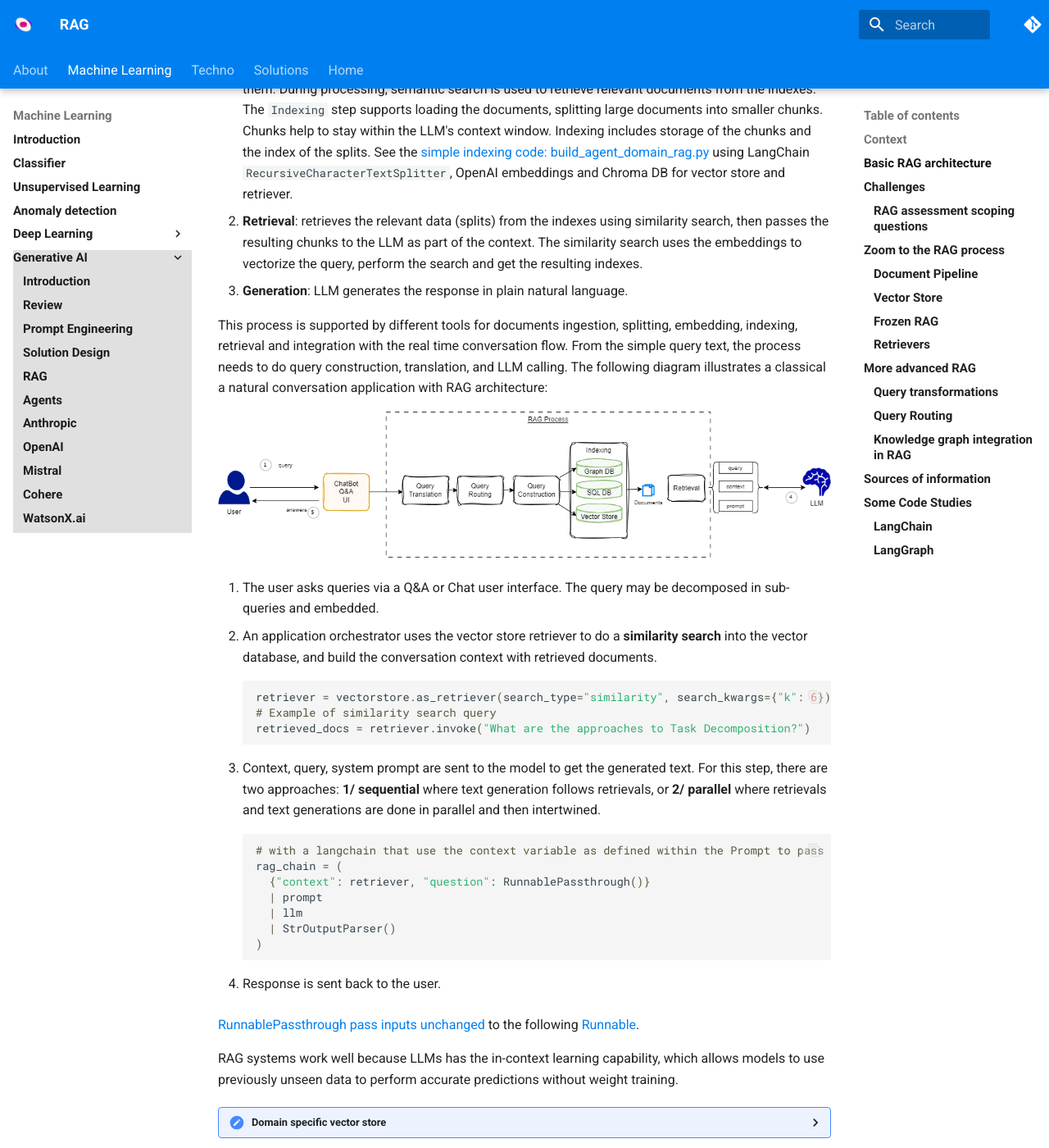
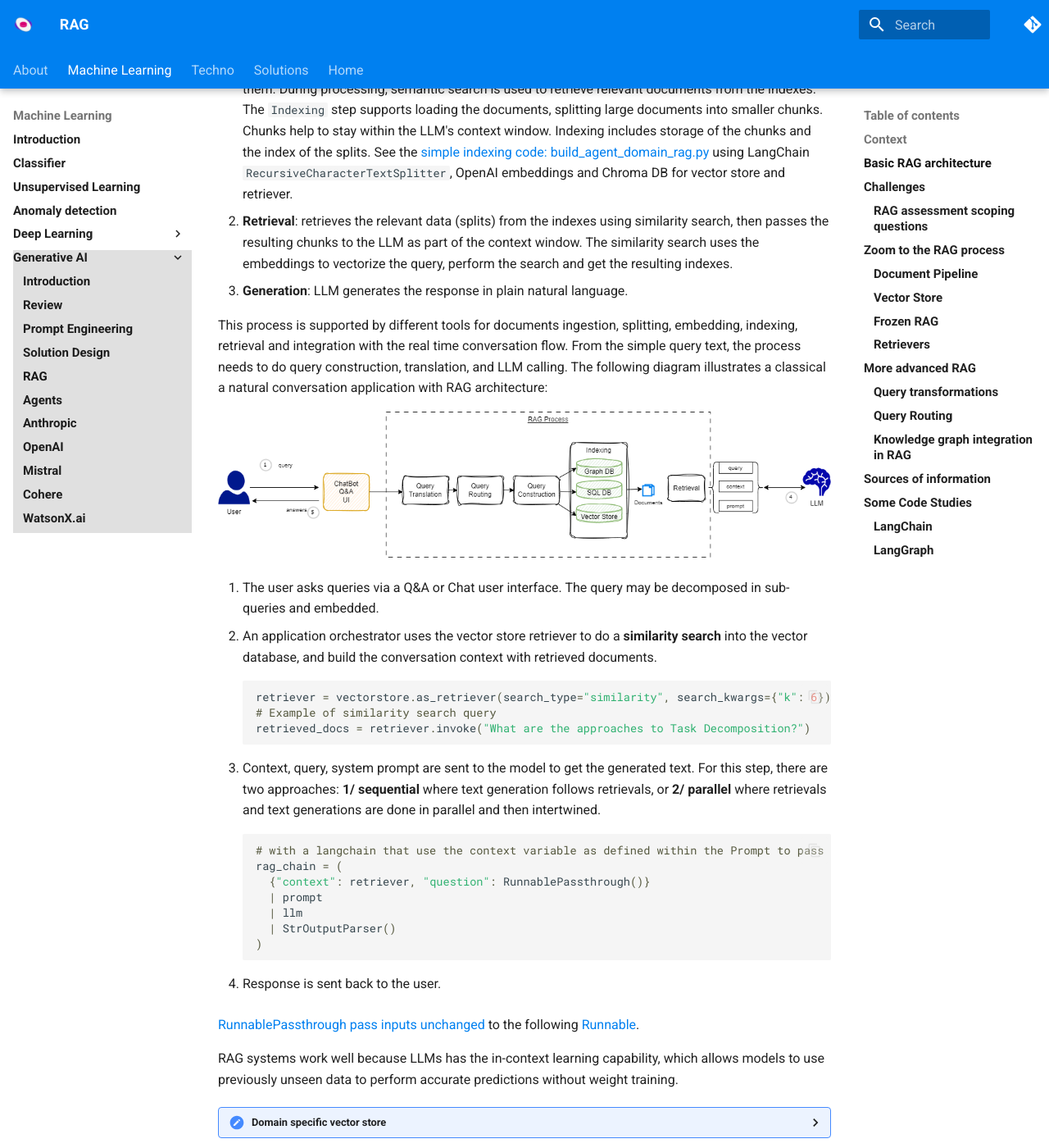
Before and after one commit to jbcodeforce/ML-studies, an MkDocs documentation site: the page built from docs/genAI/rag.md, in a window 1280 px wide and 1400 px high, scrolled down 1862 px. Shown: the whole window at 82% size. Built offline with MkDocs 1.6.1 and Material for MkDocs 9.7.7, drawn with Linux system fonts in a browser that asks for light colours; comment, search, counter and statistics services are not loaded; some of the changed text lies outside the part shown.

Commit message:
Update rag.md

```diff
--- a/docs/genAI/rag.md
+++ b/docs/genAI/rag.md
@@ -43,7 +43,7 @@ The Retrieval Augmented Generation may be seen as a three stages process:
 
 1. **Indexing** is a batch processing to ingest documents and data from different sources and indexing them. During processing, semantic search is used to retrieve relevant documents from the indexes. The `Indexing` step supports loading the documents, splitting large documents into smaller chunks. Chunks help to stay within the LLM's context window. Indexing includes storage of the chunks and the index of the splits. See the [simple indexing code: build_agent_domain_rag.py](https://github.com/jbcodeforce/ML-studies/blob/7a9d7b86fac629e01ad65bc390b2c7e83d019da5/llm-langchain/openAI/build_agent_domain_rag.py#L17-L43) using LangChain `RecursiveCharacterTextSplitter`, OpenAI embeddings and Chroma DB for vector store and retriever.
 
-1. **Retrieval**: retrieves the relevant data (splits) from the indexes using similarity search, then passes the resulting chunks to the LLM as part of the context. The similarity search uses the embeddings to vectorize the query, perform the search and get the resulting indexes.
+1. **Retrieval**: retrieves the relevant data (splits) from the indexes using similarity search, then passes the resulting chunks to the LLM as part of the context window. The similarity search uses the embeddings to vectorize the query, perform the search and get the resulting indexes.
 1. **Generation**: LLM generates the response in plain natural language.
 
 This process is supported by different tools for documents ingestion, splitting, embedding, indexing, retrieval and integration with the real time conversation flow. From the simple query text, the process needs to do query construction, translation, and LLM calling. The following diagram illustrates a classical a natural conversation application with RAG architecture:
```
Also changed, not shown: other parts of docs/genAI/rag.md (+2 -2 lines).
